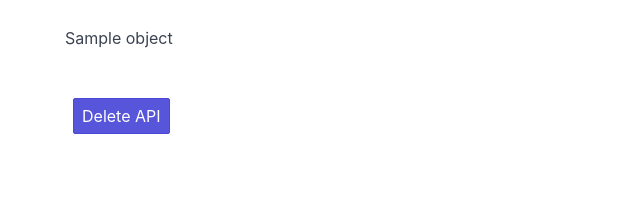
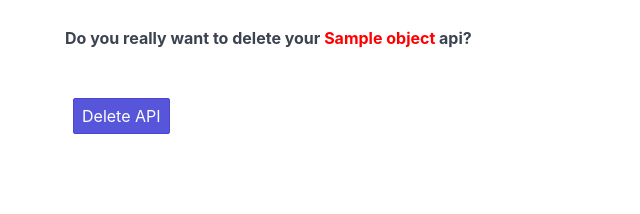
Before and after one commit to dmtteam/cryptospy, a Django app: template cryptospy/coins/templates/coins/userapistrings_confirm_delete.html in a window 1280 px wide. Shown: the part 127-341 px from the top of the page, without its empty margins (0-640 px from the left). Run offline with Django 3.2, Linux system fonts and the light colour scheme; the template is opened without the code that fills it: most values are stand-ins (such as "Sample title", 1, 10 or a date in 2020); some libraries are stand-ins or nearby versions.

Commit message:
visual changes

```diff
--- a/cryptospy/coins/templates/coins/userapistrings_confirm_delete.html
+++ b/cryptospy/coins/templates/coins/userapistrings_confirm_delete.html
@@ -7,7 +7,7 @@
 <table align="center" width="90%" cellspacing="0" border="0">
     <tr>
         <td>
-      {{ object.user_api_name }}
+            <b>Do you really want to delete your <font color="red"> {{ object.user_api_name }} </font> api?</b>
 
 <div class="container py-5">
 	<form method="POST">
```
